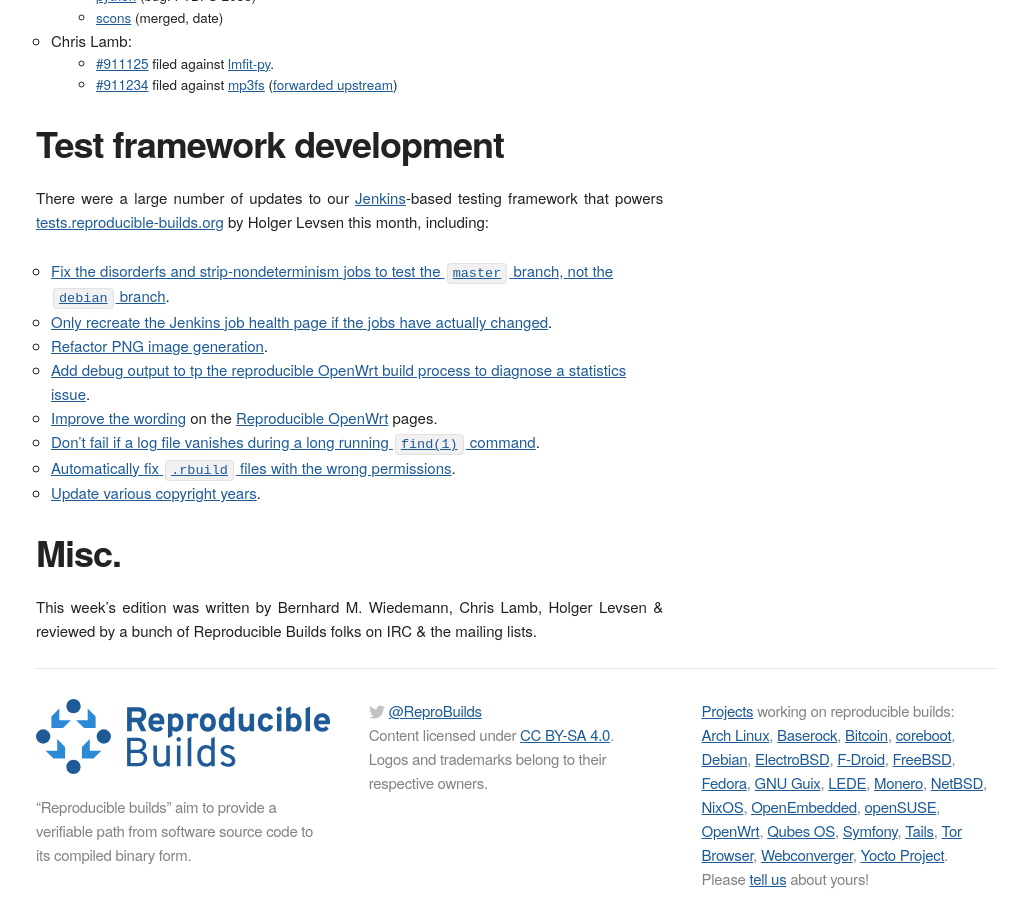
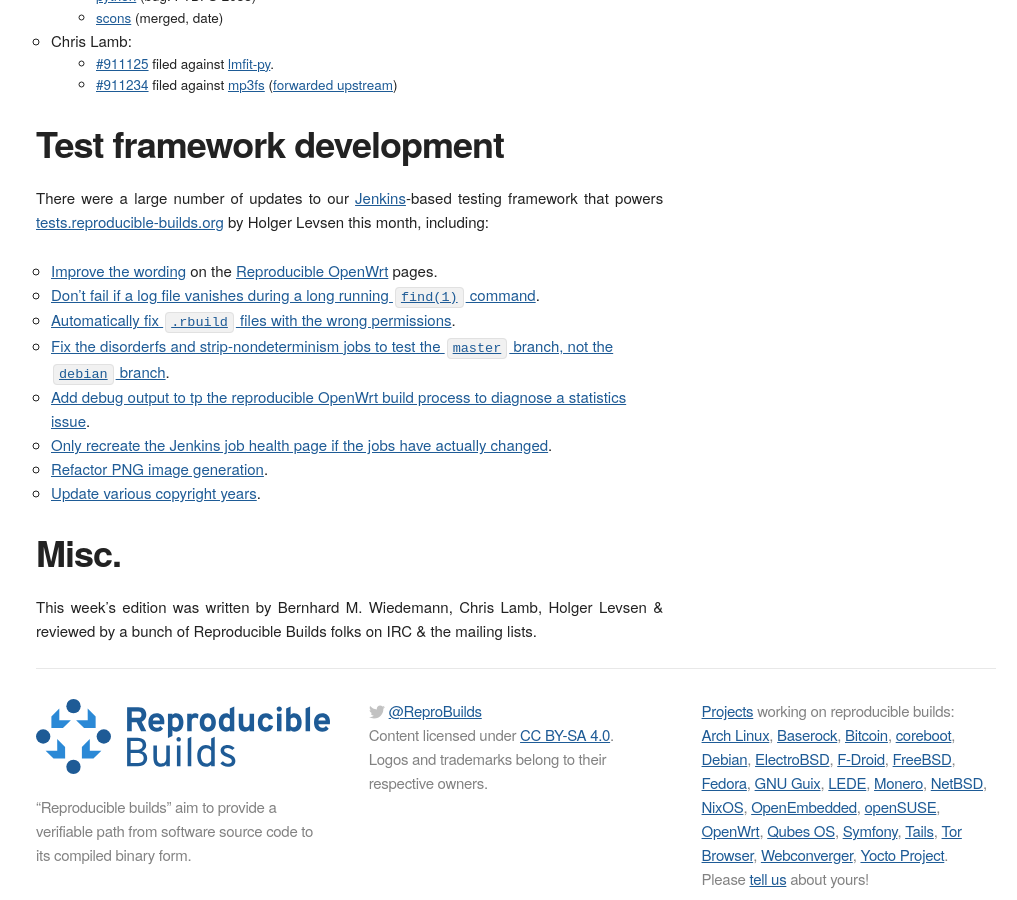
Before and after one commit to prototypefund/reproducible-website, a Jekyll site: the page built from _blog/posts/182.md, in a window 1280 px wide and 900 px high, scrolled down 1567 px. Shown: the whole window, without its empty margins (124-1141 px from the left). Built offline with Jekyll 4.4.1, drawn with Linux system fonts in a browser that asks for light colours; some web fonts are replaced.

Commit message:
182; reorder work on t.r-b.o
Signed-off-by: Holger Levsen <holger@layer-acht.org>

```diff
--- a/_blog/posts/182.md
+++ b/_blog/posts/182.md
@@ -40,13 +40,13 @@
 
 There were a large number of updates to our [Jenkins](https://jenkins.io/)-based testing framework that powers [tests.reproducible-builds.org](tests.reproducible-builds.org) by Holger Levsen this month, including:
 
-* [Fix the disorderfs and strip-nondeterminism jobs to test the `master` branch, not the `debian` branch](https://salsa.debian.org/qa/jenkins.debian.net/commit/ca2e682c).
-* [Only recreate the Jenkins job health page if the jobs have actually changed](https://salsa.debian.org/qa/jenkins.debian.net/commit/238de5e2).
-* [Refactor PNG image generation](https://salsa.debian.org/qa/jenkins.debian.net/commit/9f53bb02).
-* [Add debug output to tp the reproducible OpenWrt build process to diagnose a statistics issue](https://salsa.debian.org/qa/jenkins.debian.net/commit/d2b56877).
 * [Improve the wording](https://salsa.debian.org/qa/jenkins.debian.net/commit/82b20e12) on the [Reproducible OpenWrt](https://tests.reproducible-builds.org/openwrt/openwrt.html) pages.
 * [Don't fail if a log file vanishes during a long running `find(1)` command](https://salsa.debian.org/qa/jenkins.debian.net/commit/9e06e4b5).
 * [Automatically fix `.rbuild` files with the wrong permissions](https://salsa.debian.org/qa/jenkins.debian.net/commit/7a08f9df).
+* [Fix the disorderfs and strip-nondeterminism jobs to test the `master` branch, not the `debian` branch](https://salsa.debian.org/qa/jenkins.debian.net/commit/ca2e682c).
+* [Add debug output to tp the reproducible OpenWrt build process to diagnose a statistics issue](https://salsa.debian.org/qa/jenkins.debian.net/commit/d2b56877).
+* [Only recreate the Jenkins job health page if the jobs have actually changed](https://salsa.debian.org/qa/jenkins.debian.net/commit/238de5e2).
+* [Refactor PNG image generation](https://salsa.debian.org/qa/jenkins.debian.net/commit/9f53bb02).
 * [Update various copyright years](https://salsa.debian.org/qa/jenkins.debian.net/commit/b31c5c08).
 
 
```
